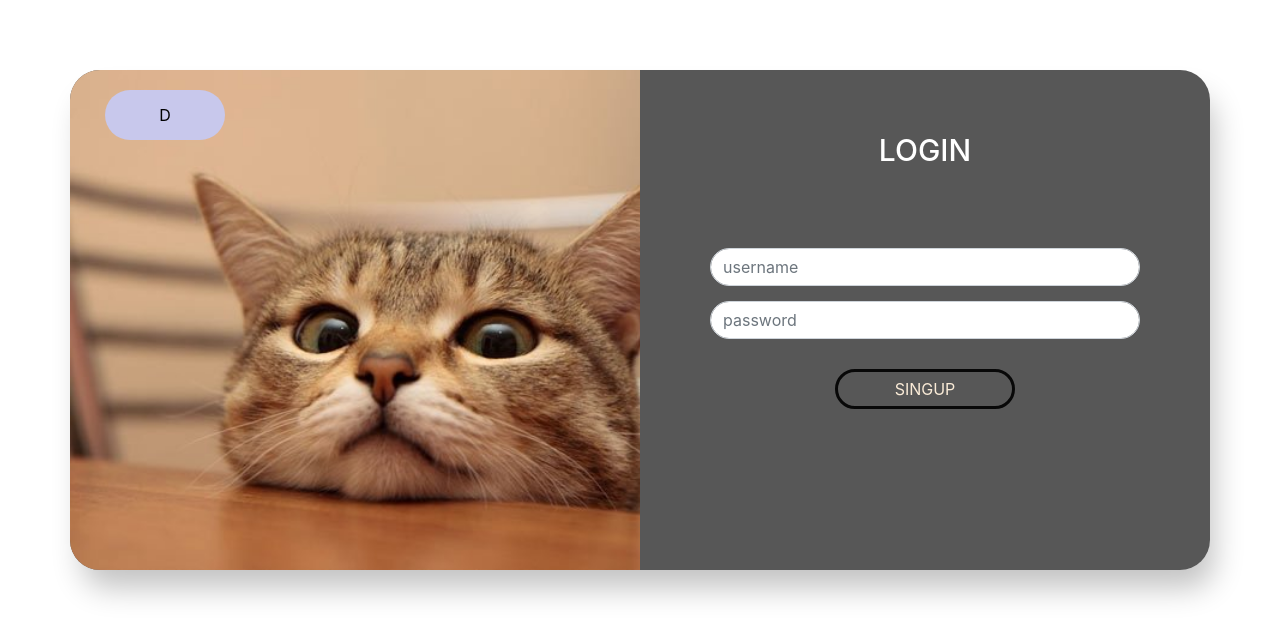
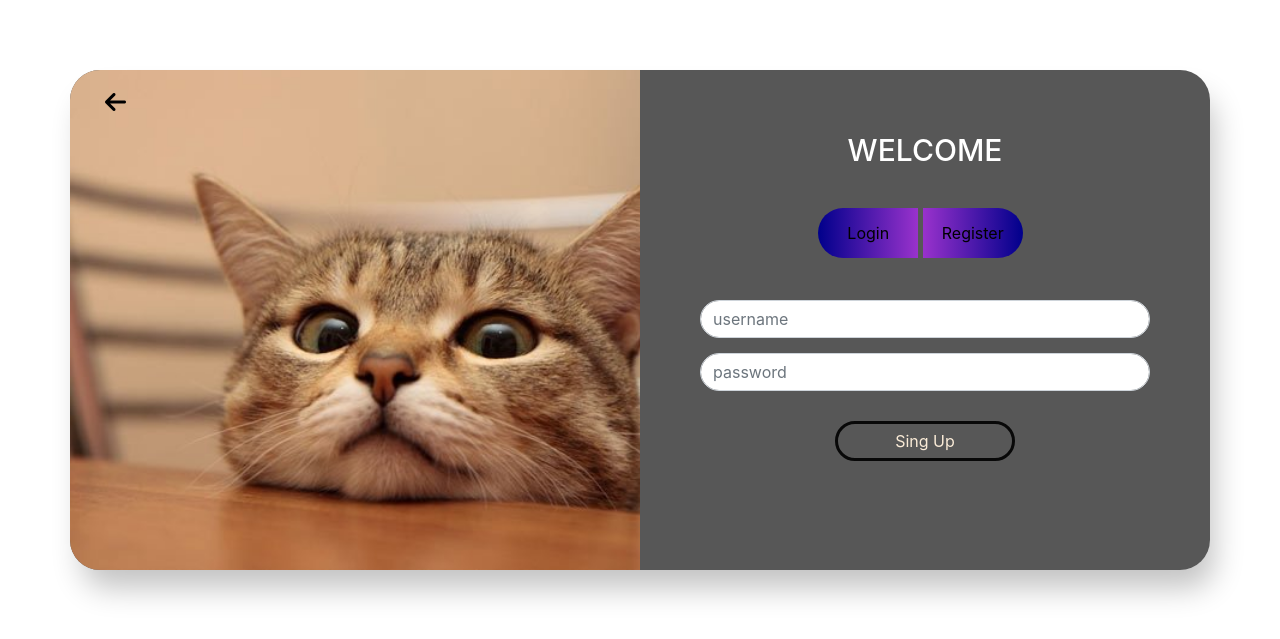
Before and after one commit to luizfiliperm/Projeto-Galeria, a PHP site: page /admin/login.php in a window 1280 px wide. Shown: the top 639 px of the page. Run offline with PHP 8.4, Linux system fonts and the light colour scheme; some libraries are stand-ins or nearby versions.

Commit message:
Estilização da tela de login

```diff
--- a/admin/login.php
+++ b/admin/login.php
@@ -1,3 +1,4 @@
+
 <!DOCTYPE html>
 <html lang="en">
 <head>
@@ -30,13 +31,21 @@
     <div id="apply-area">
             <div class="container-fluid">
                 <div class="row">
-                    <div class="col-md-6 apply-box" id="company-img"><div class="col-md-1"><button class = "main-btn">d</button></div></div>
-                    <div class="col-md-6 apply-box" id="patern-img">
-                        <h4 class="main-title">Login</h4>
-                         <form action="" method="POST" id ="contact-form">
+                    <div class="col-md-6 apply-box" id="company-img">
+                        <div class="col-md-1">
+                            <a class="icon" href="../index.php"><i class="fa fa-arrow-left"></i></a>
+                        </div>
+                    </div>
+                        <div class="col-md-6 apply-box" id="patern-img">
+                            <h4 class="main-title">Welcome</h4>
+                        <div class="col-md-6" id="btn-registro">
+                            <button class = "main-btn3" id="login" >Login</button>
+                            <button class = "main-btn3" id="registro" >Register</button>
+                        </div>
+                        <form action="" method="POST" id ="contact-form">
                             <input type="text" class="form-control" name = "userName" placeholder="username">
                             <input type="password" class="form-control" name = password placeholder="password">
-                            <button class="main-btn" id="apply-btn">SingUp</button>
+                            <button class="main-btn" id="apply-btn">Sing Up</button>
                         </form>
                     </div>
                 </div>
--- a/templates/static/css/login.css
+++ b/templates/static/css/login.css
@@ -1,4 +1,44 @@
-/*Trabalho*/
+.icon {
+    text-decoration: none;
+    color: black;
+}
+
+.icon i {
+    font-size: 24px;
+}
+
+.icon i:hover {
+    color:blue;
+}
+
+.main-btn3{
+    margin-top: 20px;
+    color: black;
+    border: 0px solid transparent;
+    transition: .5s;
+    width: 100px;
+    height: 50px;
+    cursor: pointer;
+}
+
+#login {
+    border-bottom-left-radius: 30px;
+    border-top-left-radius: 30px;
+    background: linear-gradient(to right, darkblue, darkorchid) ;
+}
+
+
+#registro {
+    border-bottom-right-radius: 30px;
+    border-top-right-radius: 30px;
+    background: linear-gradient(to right, darkorchid ,darkblue) ;
+
+}
+
+#btn-registro{
+    margin-left: 10Vw;
+}
+
 
 #apply-area{
     height: 500px;
@@ -39,22 +79,6 @@
     margin-bottom: 20px;
 }
 
-#apply-btn{
-    color: antiquewhite;
-    display: block;
-    height: auto;
-    width: 180px;
-    margin-left: auto;
-    margin-right: auto;
-    margin-top: 30px;
-    background-color: transparent;
-    border-color: white;
-}
-
-#apply-btn:hover {
-    border-color: rgb(255, 255, 255);
-}
-
 #apply-area{
     background-color: rgba(0, 0, 0, 0.658);
     height: 500px;
@@ -80,13 +104,13 @@
 .main-btn {
    background-color: rgb(200, 200, 236);
    color: black;
-   text-transform: uppercase;
    width: 120px;
    height: 50px;
    padding: 5px 15px;
    border-radius: 30px;
    border: 3px solid transparent;
    transition: .5s;
+   cursor: pointer;
 }
 
 .main-btn:hover {
@@ -113,8 +137,8 @@
 }
 
 #contact-form {
-    margin-top: 30px;
-    padding: 50px;
+    margin-top: 2px;
+    padding: 40px;
 }
 
 #contact-form input[type = "text"],#contact-form input[type = "password"] {
```
